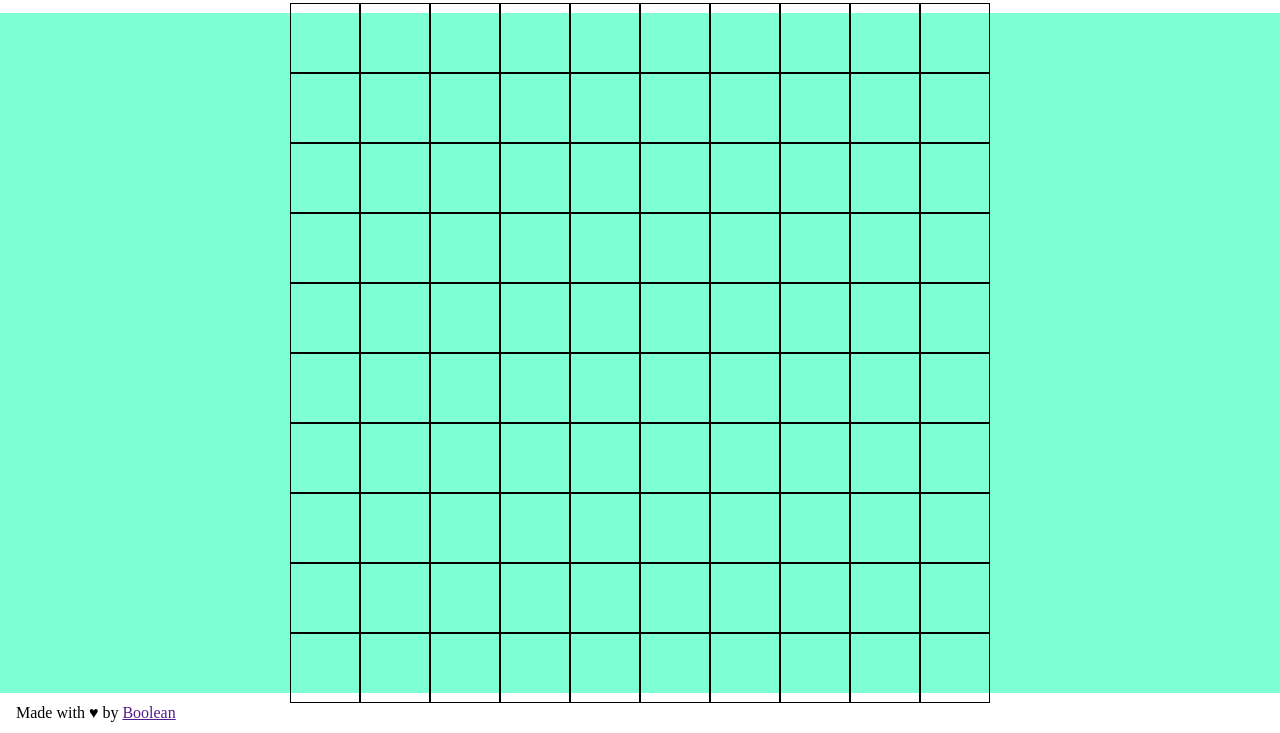
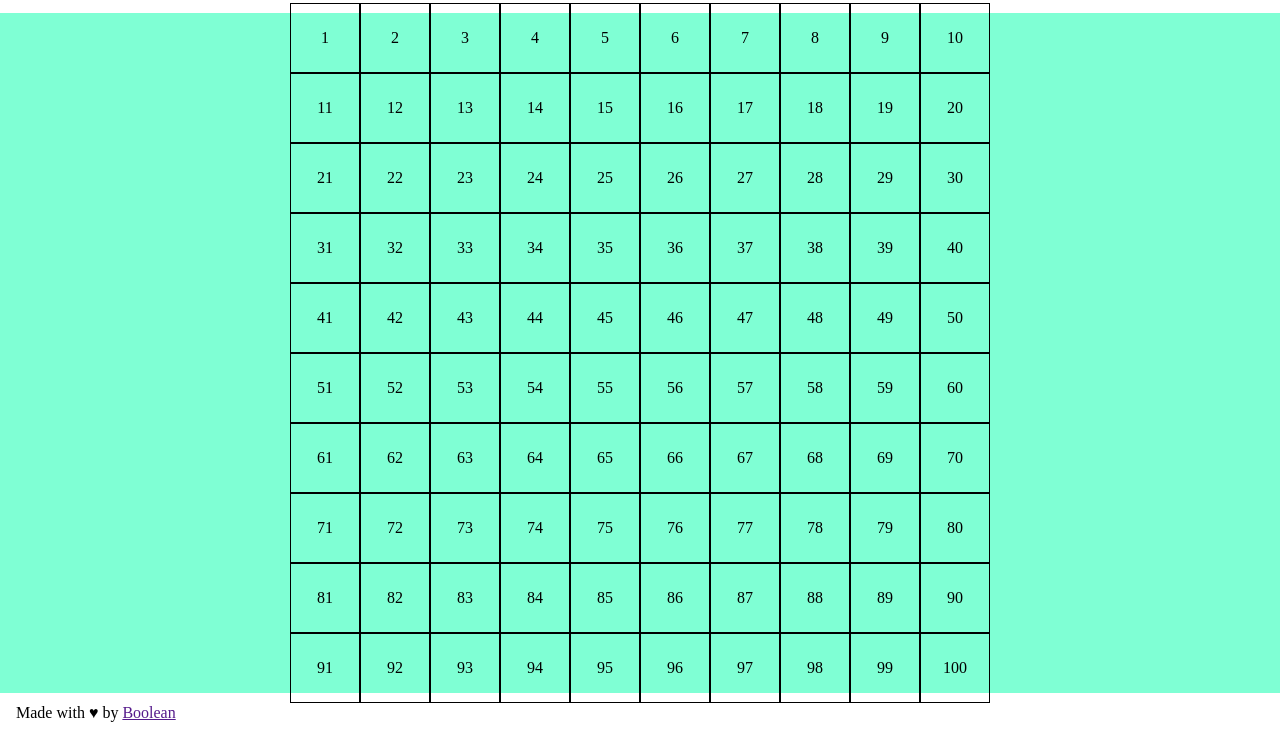
Before and after one commit to OttavioPaolini/js-campominato-grid, a plain HTML site: page index.html in a window 1280 px wide. Both pictures are taken after a click on the button "Play". Shown: the part 67-800 px from the top of the page. Drawn offline with Linux system fonts and the light colour scheme.

Commit message:
con l'aiuto della correzione ho terminato la base

```diff
--- a/css/style.css
+++ b/css/style.css
@@ -42,6 +42,12 @@
     width: calc(100% / 10);
     height: calc(100% / 10);
     border: 1px solid black;
+    display: flex;
+    align-items: center;
+    justify-content: center;
+}
+.clicked{
+    background-color: blue;
 }
 /* FOOTER */
 footer{
--- a/index.html
+++ b/index.html
@@ -16,6 +16,13 @@
             <h1>Campo Minato</h1>
         </div>
         <div class="hd-right flex align-center">
+            <!-- <label for="level">Difficoltà</label> -->
+            <!-- <select name="level" id="level">
+                <option value="1">Easy</option>
+                <option value="2">Hard</option>
+                <option value="3">Crazy                       </option>
+            </select> -->
+
             <button id="btn">Play</button>
         </div>
     </header>
@@ -23,7 +30,10 @@
     <!-- Main-field -->
     <main>
         <div class="container flex align-center ">
-            <div class="grid flex">
+            <div id="grid" class="grid flex">
+                <!-- <div class="box">
+                    <span>1</span>
+                </div> -->
 
             </div>
         </div>
--- a/js/script.js
+++ b/js/script.js
@@ -4,21 +4,76 @@
 // Ci saranno quindi 10 caselle per ognuna delle 10 righe.
 // Quando l'utente clicca su ogni cella, la cella cliccata si colora di azzurro ed emetto un messaggio in console con il numero della cella cliccata.
 
+/**
+ * SVOLGIMENTO
+ * quando l'utente clicca sul bottone:
+ *  creare 100 square
+ *      creare l'elemento
+*       aggiungere la classe
+        inserire il numero nello span interno
+        aggiungo il click listener dello square
+     ----> al click colorare lo square cliccato di azurro e scrivere in log il numero
+        appendo lo square alla griglia
+        mostrare la griglia
+
+.*
+*/
+
+document.getElementById("btn").addEventListener("click", startGame);
+
+const grid = document.getElementById("grid");
+
+
+function startGame () {
+    grid.innerHTML = "";
+    for( let i = 1; i <= 100; i ++){
+        const newSquare = createBox(i);
+        newSquare.addEventListener("click", handleSquareClick);
+        grid.append(newSquare);
+    }
+}
+
+/**
+ * Description funzione che crea un elemento che rappresenta un quadrato della griglia
+ * @param {number} innerNumber - numero da mostrare nel quadrato
+ * @returns {object} elemento html del quadrato
+ */
+function createBox (innerNumber){
+    const box = document.createElement("div");
+    box.classList.add("box");
+    box.innerHTML = `<span>${innerNumber}</span>`
+    return box
+}
+
+
+function handleSquareClick() {
+    console.log(parseInt(this.textContent));
+    this.classList.add("clicked");
+  }
+
+
 
 // prendo il bottone dall'html
 
-const myBtn = document.getElementById("btn")
-console.log(btn);
-const maxUndred = 100;
-const grid = document.querySelector(".grid");
-console.log(grid);
+// const myBtn = document.getElementById("btn")
+// console.log(btn);
+// const maxUndred = 100;
+// const grid = document.querySelector(".grid");
+// console.log(grid);
 
-// creo la funzione del bottone per far partire il gioco
+// // creo la funzione del bottone per far partire il gioco
 
-for(let i = 0; i < maxUndred; i ++){
-    myBtn.addEventListener("click", function(){
-    const newSquare = document.createElement("div");
-    newSquare.classList.add("box");
-    grid.append(newSquare);
-    })
-}
+// for(let i = 0; i < maxUndred; i ++){
+//     myBtn.addEventListener("click", function(){
+//     const newSquare = document.createElement("div");
+//     newSquare.classList.add("box");
+//     grid.append(newSquare);
+//     const cellNumber = i
+//     })
+// }
+
+
+
+// TEST
+
+// FUNCTION
```
